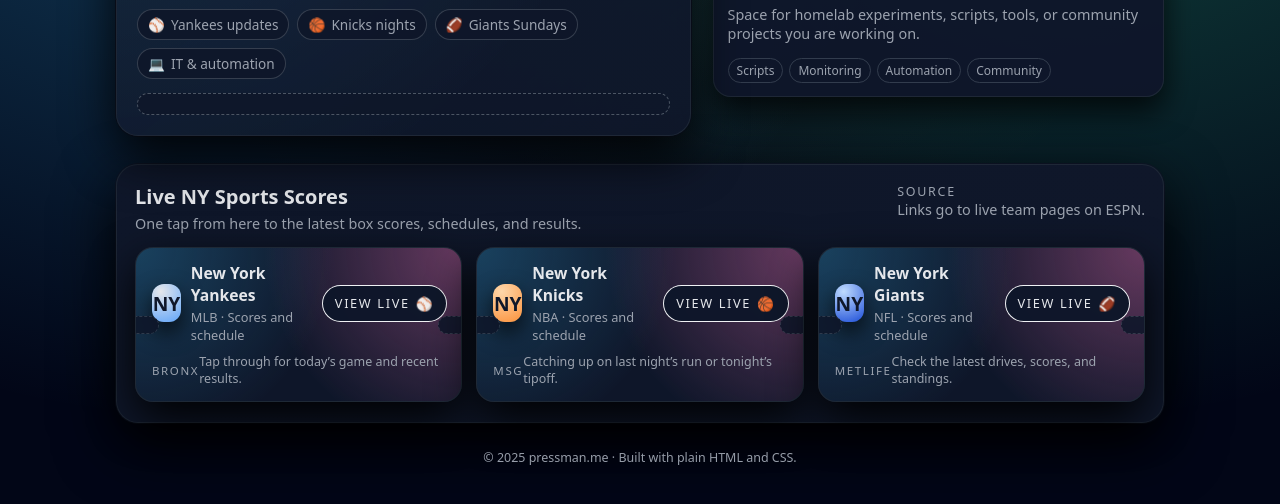
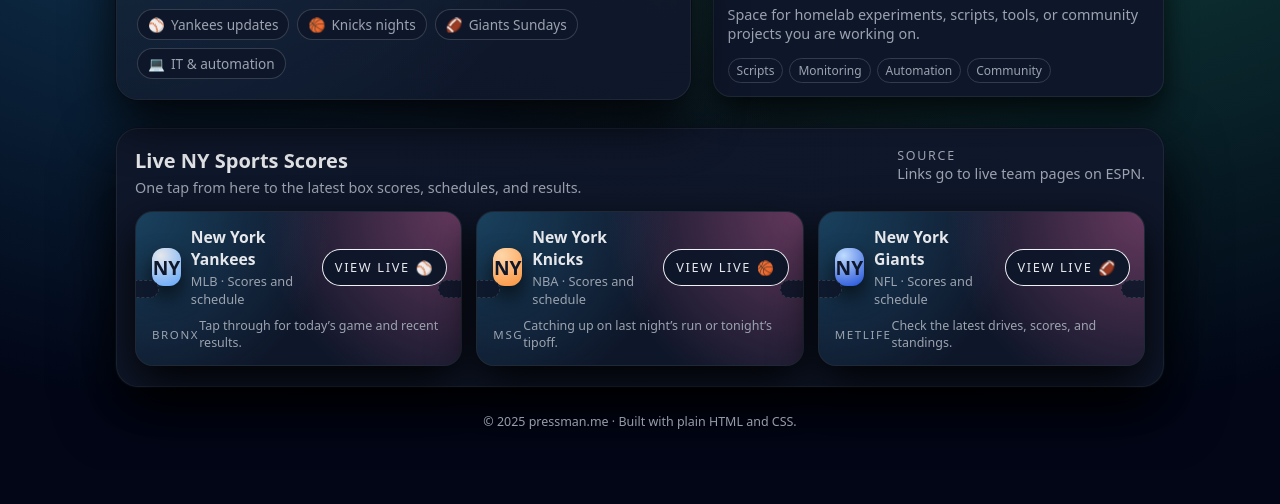
Before and after one commit to davidpressman1/pressman-website, a plain HTML site: page index.html in a window 1280 px wide. Shown: the part 340-844 px from the top of the page. After the commit the page ends 810 px from the top, so only its background shows below. Drawn offline with Linux system fonts and the light colour scheme.

Commit message:
Update index.html

```diff
--- a/index.html
+++ b/index.html
@@ -544,9 +544,9 @@
             </div>
           </div>
 
-          <div class="hero-note">
-             <!--<strong>Customize this:</strong> Swap in your own short bio, links, and anything else you want people to know when they land on the site. -->
-          </div>
+          <!--<div class="hero-note">
+             <strong>Customize this:</strong> Swap in your own short bio, links, and anything else you want people to know when they land on the site.
+          </div>-->
         </div>
       </div>
 
```
